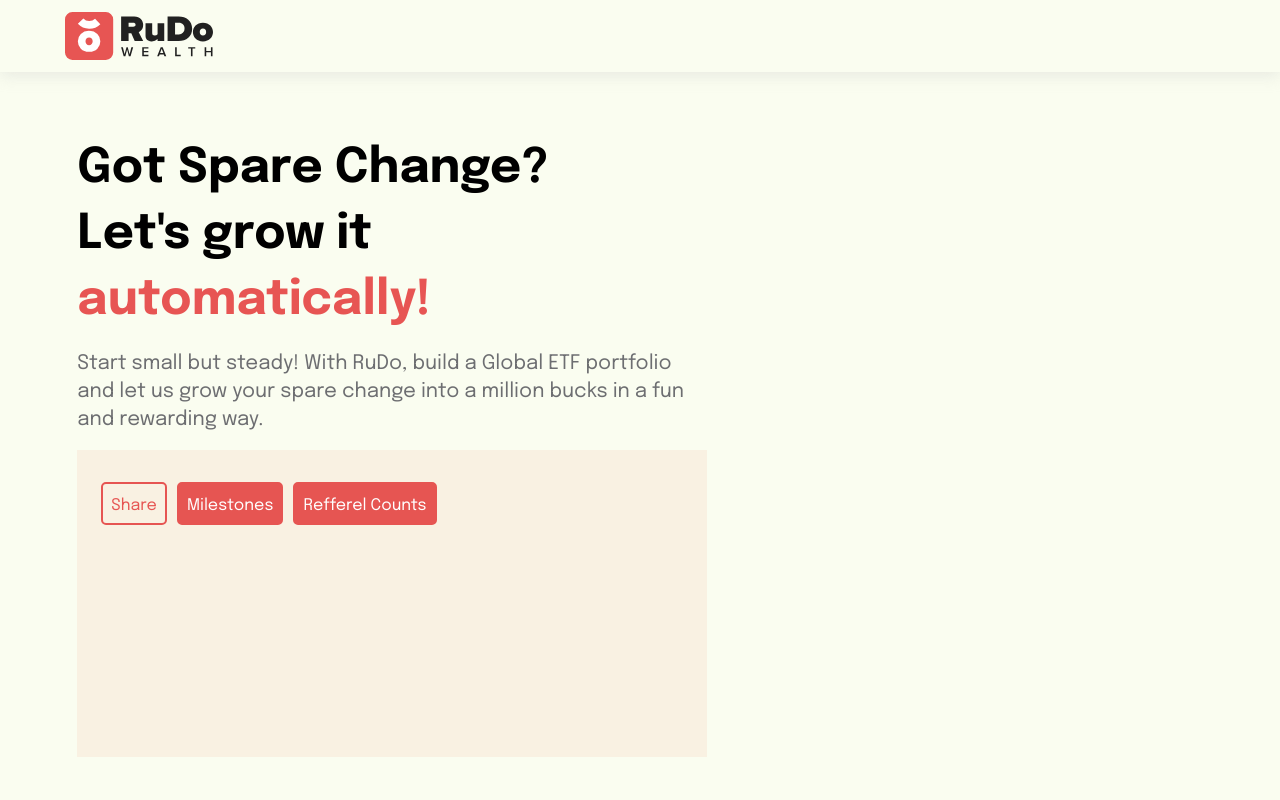
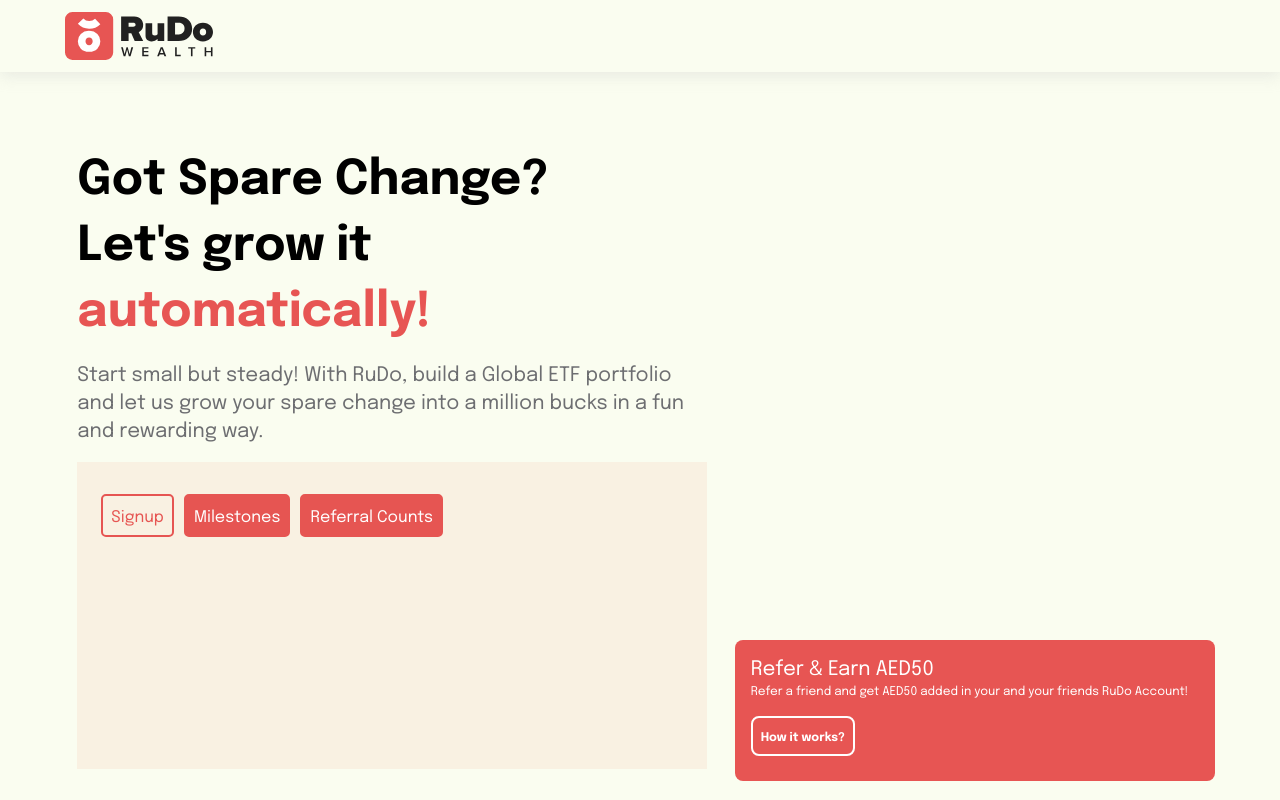
Before and after one commit to ved-blacksof/rudo, a React (Create React App) app: page / in a window 1280 px wide. Shown: the top 800 px of the page. Built offline with nearby package versions, Linux system fonts and the light colour scheme.

Commit message:
added how it works popup

```diff
--- a/public/index.html
+++ b/public/index.html
@@ -6,11 +6,11 @@
   <link rel="icon" href="%PUBLIC_URL%/favicon.ico" />
   <meta name="viewport" content="width=device-width, initial-scale=1" />
   <meta name="theme-color" content="#000000" />
-  <meta name="description" content="Web site created using create-react-app" />
+  <meta name="description" content="Build your wealth using spare change investment with games, rewards, and much more!" />
   <link rel="apple-touch-icon" href="%PUBLIC_URL%/apple.png" />
 
   <link rel="manifest" href="%PUBLIC_URL%/manifest.json" />
-  <title>RuDo | Get rewards for saving & investing</title>
+  <title>RuDo Wealth - Reinvent how you save & invest</title>
 </head>
 
 <body>
--- a/src/screens/homeScreen/banner/index.jsx
+++ b/src/screens/homeScreen/banner/index.jsx
@@ -1,6 +1,7 @@
 import axios from "axios";
 import { useEffect, useState } from "react";
 import ReactPlayer from "react-player";
+import Banner2 from "../banner2";
 import "./style.css"
 
 const Banner = () => {
@@ -9,56 +10,10 @@ const Banner = () => {
   const [popup, setPopup] = useState(false);
   const [status, setStatus] = useState(0);
   const [tabs, setTabs] = useState(0);
+  const [showHowItWork, setShowHowItWork] = useState(false);
 
   const handleSubmit = (event) => {
     event.preventDefault();
-
-
-    // const options = {
-    //   method: 'POST',
-    //   url: 'https://app.viral-loops.com/api/v2/events',
-    //   headers: { 'Content-Type': 'application/json' },
-    //   data: {
-    //     apiToken: 'HFCtRYPzql8crzcv4jDvewuICmk',
-    //     params: {
-    //       event: 'registration',
-    //       user: {
-    //         firstname: name,
-    //         email: email,
-    //         consents: { '1': true }
-    //       },
-    //     }
-    //   }
-    // };
-
-    // if (name.length > 2 && email.length > 2) {
-
-    //   axios.request(options)
-    //     .then(function (response) {
-    //       if (response.data.isNew) {
-    //         setPopup(true)
-    //         setStatus(200)  //To show the Successfull message
-    //         setName("");
-    //         setEmail("")
-    //       }
-    //       else {
-    //         setPopup(true)
-    //         setStatus(400)  //To show the something went wrong message
-    //         setName("");
-    //         setEmail("")
-    //       }
-    //     })
-    //     .catch(function (error) {
-    //       console.error(error);
-    //       setStatus(error.isNew)
-    //       setPopup(true)
-    //       setName("");
-    //       setEmail("")
-    //     });
-    // }
-    // else {
-    //   alert("Please fill all the fields")
-    // }
 
   };
 
@@ -91,12 +46,9 @@ const Banner = () => {
     )
   }
 
-  const handleTabs = () => {
-
-  }
 
   useEffect(() => {
-    // setTabs(0)
+
   }, [tabs])
 
 
@@ -107,7 +59,7 @@ const Banner = () => {
           <h1 className=" text-3xl md:text-4xl xl:text-5xl font-epilogue font-bold md:leading-relaxed xl:leading-snug">
             Got Spare Change? <br />
             Let&apos;s grow it{" "}
-            <span className=" text-red "> automatically!</span>
+            <span className=" text-red "> automatically! </span>
           </h1>
           <div className=" text-gray text-xl md:text-xl xl:text-xl font-epilogue max-w-screen-md  ">
             Start small but steady! With RuDo, build a Global ETF portfolio and
@@ -118,9 +70,9 @@ const Banner = () => {
           <div className="bg-orange bg-opacity-10 py-4 px-6 font-epilogue ">
 
             <div className="tabs-wrapper">
-              <h4 className={ tabs===0 ? "tab active " : "tab" } onClick={() => setTabs(0)}>Share</h4>
-              <h4 className={ tabs===1 ? "tab active " : "tab" } onClick={() => setTabs(1)}>Milestones </h4>
-              <h4 className={ tabs===2 ? "tab active " : "tab" } onClick={() => setTabs(2)}>Refferel Counts</h4>
+              <h4 className={tabs === 0 ? "tab active " : "tab"} onClick={() => setTabs(0)}>Signup</h4>
+              <h4 className={tabs === 1 ? "tab active " : "tab"} onClick={() => setTabs(1)}>Milestones</h4>
+              <h4 className={tabs === 2 ? "tab active " : "tab"} onClick={() => setTabs(2)}>Referral Counts</h4>
             </div>
 
             <div className="viral-loops-wrapper">
@@ -136,36 +88,10 @@ const Banner = () => {
 
             </div>
 
-            {/* <form
-              onSubmit={handleSubmit}
-              className=" font-epilogue flex items-center justify-center gap-4 md:flex-row flex-col rounded-lg my-4  max-w-screen-sm  "
-            >
-              <input
-                value={name}
-                onChange={(e) => setName(e.target.value)}
-                type="name"
-                placeholder="Name"
-                autoComplete
-                className="px-4 pt-2 pb-1 font-epilogue text-gray md:text-lg shadow-inputShadow outline-none rounded-md flex-1  w-full"
-              />
-              <input
-                value={email}
-                onChange={(e) => setEmail(e.target.value)}
-                type="email"
-                placeholder="Email Address"
-                autoComplete
-                className="px-4 pt-2 pb-1 font-epilogue text-gray md:ext-lg shadow-inputShadow outline-none rounded-md flex-1 w-full"
-              />
-              <button
-                type="submit"
-                className="bg-red hover:outline-red  outline  outline-offset-2 outline-2 font-epilogue text-lg text-white font-bold pt-2 pb-1 grid place-content-center px-4 rounded-full min-w-[10rem]"
-              > Start Today</button>
-
-            </form> */}
-
           </div>
         </div>
-        <div className="grow-[2] shrink hidden  xl:grid basis-96 ">
+        <div>
+          <div className="grow-[2] shrink hidden xl:grid basis-96 ">
             <ReactPlayer
               url="https://youtu.be/fE-2h3stIhw"
               muted={true}
@@ -187,6 +113,18 @@ const Banner = () => {
               width={330}
             />
           </div>
+
+          <div className="refer-card text-white p-4 rounded-lg text-xl bg-red font-epilogue">
+            <h1>Refer & Earn AED50</h1>
+            <h4 className="text-xs">Refer a friend and get AED50 added in your and your friends RuDo Account!</h4>
+            <div onClick={() => { showHowItWork ? setShowHowItWork(false) : setShowHowItWork(true) }}
+                 className="work-butn font-bold transition-all rounded-lg  text-white text-xs p-2 pt-3 bg-cyan cursor-pointer">
+              How it works?
+              <p className="btn-back"></p>
+            </div>
+          </div>
+
+        </div>
       </div>
       {
         popup ?
@@ -197,6 +135,12 @@ const Banner = () => {
               <PopupFun title="Oops! something went wrong" subtitle="Please try after some time" />
           : ""
       }
+      {
+        showHowItWork ?
+          <div className="how-it-works-popup origin-center ">
+            <Banner2 setShowHowItWork={setShowHowItWork} />
+          </div> : ""
+      }
     </section>
   );
 };
--- a/src/screens/homeScreen/banner/style.css
+++ b/src/screens/homeScreen/banner/style.css
@@ -1,63 +1,79 @@
-.form-check {
-    background-color: aqua;
+.refer-card {
+    margin-top: 5%;
+    width: 100%;
 }
 
-.viral-loops-wrapper {
-    min-height: 200px;
+.how-works {
+    margin-top: 1rem;
 }
 
-.tabs-wrapper {
-    display: flex;
-    justify-content: flex-start;
-    margin: 1rem 0rem;
+.wrapper {
+    text-align: center;
+    width: 15%;
 }
 
-@media screen and (max-width: 600px) {
-    .tabs-wrapper {
-        justify-content: space-around;
-        margin: 1rem 0rem;
-    }
-
-    .tabs-wrapper h4 {
-        padding: 0;
-        margin-right: 0px;
-        display: flex;
-        justify-content: center;
-        align-items:center ;
-    }
+.wrapper .circle {
+    width: 100px;
+    height: 100px;
+    border-radius: 50%;
+    color: #e65552;
+    margin: 0 auto;
 }
 
-.tabs-wrapper h4 {
-    padding: .3rem .5rem;
-    margin-right: 10px;
-    padding-top: 10px;
-    background-color: #e65552;
-    border-radius: 5px;
-    border: 2px solid #e65552;
-    cursor: pointer;
-    color: #fff;
+.how-works span {
+    width: 25% !important;
+    height: 2px;
+    background-color: #fff;
+    margin-top: 50px;
 }
 
-.tabs-wrapper h4:hover {
-    background-color: transparent;
-    border: 2px solid #e65552;
+.how-it-works-popup {
+    position: fixed;
+    top: 0%;
+    left: 0%;
+    background-color: #c637307e;
+    width: 100%;
+    height: 100vh;
+    z-index: 10000000;
+
+}
+
+.how-it-works-banner h1 {
+    display: flex;
+    justify-content: space-between;
+}
+
+.how-it-works-popup .how-it-works-banner {
+    height: 60vh;
+
+}
+
+
+.work-butn {
+    display: inline-block;
+    position: relative;
+    border: 2px solid white;
+    overflow: hidden;
+    z-index: 1;
+    margin-top: 1rem;
+    transition: all 1s ease;
+
+}
+.work-butn:hover {
     color: #e65552;
 }
 
-.active {
-    background-color: transparent !important;
-    border: 2px solid #e65552;
-    color: #e65552 !important;
+.btn-back {
+    position: absolute;
+    top: 0%;
+    left: 0%;
+    width: 0%;
+    height: 100%;
+    background-color: #fff;
+    z-index: -1;
+    transition: all 1s ease;
 }
 
-
-.height-0 {
-    height: 0px;
-    display: none;
-    overflow: hidden;
+.work-butn:hover .btn-back {
+    width: 100%;
 }
-
-.height-100 {
-    height: 100%;
-    display: block;
-}
--- /dev/null
+++ b/src/screens/homeScreen/banner2/index.jsx
@@ -0,0 +1,36 @@
+import axios from "axios";
+import { useEffect, useState } from "react";
+import ReactPlayer from "react-player";
+import "./style.css"
+
+const Banner2 = ({setShowHowItWork}) => {
+
+
+  return (
+    <section className="">
+      <div className="px-3 md:w-11/12 mx-auto flex  justify-around gap-y-10 gap-x-4 lg:flex-row  flex-col py-16 ">
+        <div className="how-it-works-banner text-white p-8 rounded-lg text-xl ">
+          <h1>How it works?  <p className="cursor-pointer hover:scale-125 transition-all" onClick={() => setShowHowItWork(false)}>X</p> </h1>
+          <div className="how-works flex justify-around p-5">
+            <div className="wrapper">
+              <div className="circle text-2xl flex justify-center items-center bg-white">1</div>
+              <h4 className="text-lg mt-2">Refer</h4>
+            </div>
+            <span></span>
+            <div className="wrapper">
+              <div className="circle text-2xl flex justify-center items-center bg-white">2</div>
+              <h4 className="text-lg mt-2">Reach a milestones</h4>
+            </div>
+            <span></span>
+            <div className="wrapper">
+              <div className="circle text-2xl flex justify-center items-center bg-white">3</div>
+              <h4 className="text-lg mt-2">Get Reward</h4>
+            </div>
+          </div>
+        </div>
+      </div>
+    </section>
+  );
+};
+
+export default Banner2;
--- /dev/null
+++ b/src/screens/homeScreen/banner2/style.css
@@ -0,0 +1,93 @@
+.form-check {
+    background-color: aqua;
+}
+
+.viral-loops-wrapper {
+    min-height: 200px;
+}
+
+.tabs-wrapper {
+    display: flex;
+    justify-content: flex-start;
+    margin: 1rem 0rem;
+}
+
+@media screen and (max-width: 600px) {
+    .tabs-wrapper {
+        justify-content: space-around;
+        margin: 1rem 0rem;
+    }
+
+    .tabs-wrapper h4 {
+        padding: 0;
+        margin-right: 0px;
+        display: flex;
+        justify-content: center;
+        align-items: center;
+    }
+}
+
+.tabs-wrapper h4 {
+    padding: .3rem .5rem;
+    margin-right: 10px;
+    padding-top: 10px;
+    background-color: #e65552;
+    border-radius: 5px;
+    border: 2px solid #e65552;
+    cursor: pointer;
+    color: #fff;
+}
+
+.tabs-wrapper h4:hover {
+    background-color: transparent;
+    border: 2px solid #e65552;
+    color: #e65552;
+}
+
+.active {
+    background-color: transparent !important;
+    border: 2px solid #e65552;
+    color: #e65552 !important;
+}
+
+
+.height-0 {
+    height: 0px;
+    display: none;
+    overflow: hidden;
+}
+
+.height-100 {
+    height: 100%;
+    display: block;
+}
+
+.how-it-works-banner {
+    margin-top: 5%;
+    width: 100%;
+    background-color: #e65552;
+}
+
+.how-works{
+    margin-top: 1rem;
+}
+
+.wrapper{
+    text-align: center;
+    width: 15%;
+}
+
+.wrapper .circle{
+    /* border: 2px solid rgb(255, 255, 255); */
+    width: 100px;
+    height: 100px;
+    border-radius: 50%;
+    color: #e65552;
+    margin: 0 auto;
+}
+.how-works span{
+    width: 25% !important;
+    height: 2px;
+    background-color: #fff;
+    margin-top: 50px;
+}
--- a/src/screens/homeScreen/index.jsx
+++ b/src/screens/homeScreen/index.jsx
@@ -4,6 +4,7 @@ import CardStack from "./cardStack";
 import HomeCardAnim from "./homeCardAnim";
 import LaunchingSoon from "./launchingSoon";
 import FooterBlade from "./subFooter";
+import Banner2 from "./banner2";
 
 const HomePage = () => {
   return (
```
Lines whose indentation alone changed are shown as unchanged.
